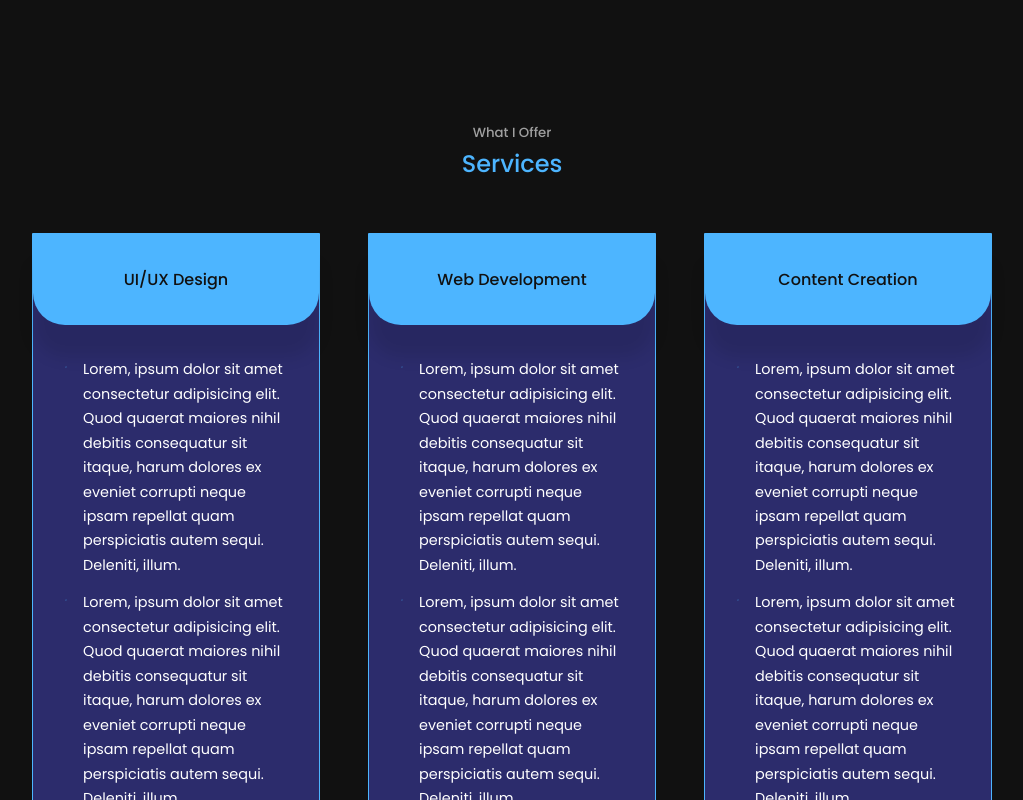
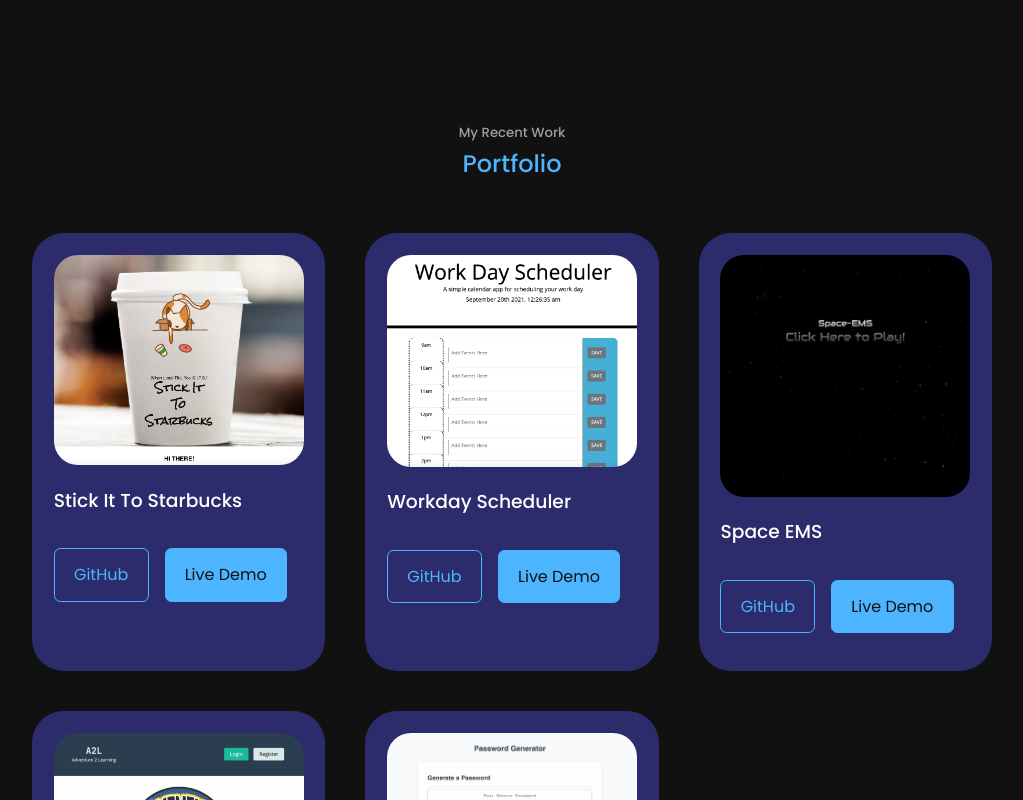
Before and after one commit to denimazzei/portfolio-2022, a React (Create React App) app: page / in a window 1280 px wide. Shown: the part 2080-2880 px from the top of the page, without its empty margins (128-1151 px from the left). Built offline with nearby package versions, Linux system fonts and the light colour scheme.

Commit message:
deploying to hostinger

```diff
--- a/package.json
+++ b/package.json
@@ -1,5 +1,6 @@
 {
   "name": "react-portfolio-1",
+  "homepage": "https://denimazzei.com",
   "version": "0.1.0",
   "private": true,
   "dependencies": {
--- a/src/App.jsx
+++ b/src/App.jsx
@@ -16,9 +16,9 @@
             <Nav />
             <About />
             <Experience />
-            <Services />
+            {/* <Services /> */}
             <Portfolio />
-            <Testimonials />
+            {/* <Testimonials /> */}
             <Contact />
             <Footer />
 
```
Also changed, not shown: 18 other files (tests, documents, lock files or other folders).
